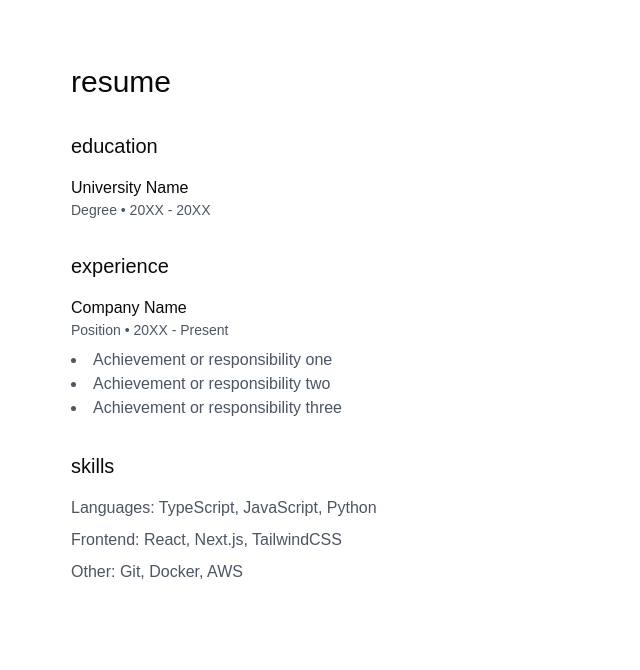
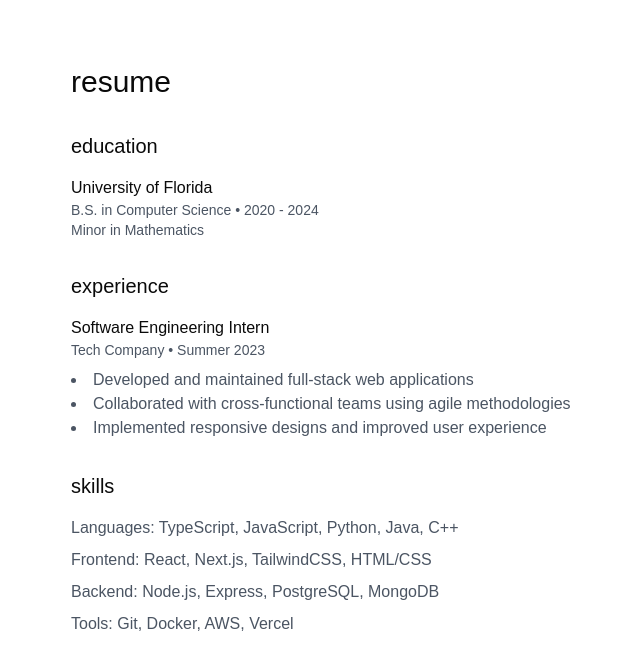
Before and after one commit to alvropena/my-website, a Next.js app: page /resume in a window 1280 px wide. Shown: the top 670 px of the page, without its empty margins (249-889 px from the left). Built offline with nearby package versions, Linux system fonts and the light colour scheme.

Commit message:
Update contact and projects info, add resume details

```diff
--- a/app/contact/page.tsx
+++ b/app/contact/page.tsx
@@ -15,7 +15,7 @@ export default function ContactPage() {
           </Link>
         </p>
         <p>
-          i'm also on{' '}
+          i&apos;m also on{' '}
           <Link
             href="https://github.com/yourusername"
             className="hover:text-[var(--hover-color)]"
--- a/app/projects/page.tsx
+++ b/app/projects/page.tsx
@@ -8,19 +8,19 @@ type Project = {
 
 const projects: Project[] = [
   {
-    title: "project one",
-    description: "a brief description of your first project",
-    link: "https://github.com/yourusername/project-one"
+    title: "personal website",
+    description: "minimalist portfolio and blog built with Next.js, TypeScript, and TailwindCSS",
+    link: "https://github.com/alvropena/my-website"
   },
   {
-    title: "project two",
-    description: "a brief description of your second project",
-    link: "https://github.com/yourusername/project-two"
+    title: "spotify clone",
+    description: "a spotify clone built with Next.js and Supabase",
+    link: "https://github.com/alvropena/spotify-clone"
   },
   {
-    title: "project three",
-    description: "a brief description of your third project",
-    link: "https://github.com/yourusername/project-three"
+    title: "notion clone",
+    description: "a notion-like editor with real-time collaboration",
+    link: "https://github.com/alvropena/notion-clone"
   }
 ]
 
@@ -36,6 +36,7 @@ export default function ProjectsPage() {
                 href={project.link}
                 className="hover:text-[var(--hover-color)]"
                 target="_blank"
+                rel="noopener noreferrer"
               >
                 {project.title}
               </Link>
--- a/app/resume/page.tsx
+++ b/app/resume/page.tsx
@@ -7,8 +7,9 @@ export default function ResumePage() {
         <h2 className="text-xl font-light mb-4">education</h2>
         <div className="space-y-4">
           <div>
-            <h3 className="font-medium">University Name</h3>
-            <p className="text-sm text-gray-600">Degree • 20XX - 20XX</p>
+            <h3 className="font-medium">University of Florida</h3>
+            <p className="text-sm text-gray-600">B.S. in Computer Science • 2020 - 2024</p>
+            <p className="text-sm text-gray-600">Minor in Mathematics</p>
           </div>
         </div>
       </section>
@@ -17,12 +18,12 @@ export default function ResumePage() {
         <h2 className="text-xl font-light mb-4">experience</h2>
         <div className="space-y-4">
           <div>
-            <h3 className="font-medium">Company Name</h3>
-            <p className="text-sm text-gray-600">Position • 20XX - Present</p>
+            <h3 className="font-medium">Software Engineering Intern</h3>
+            <p className="text-sm text-gray-600">Tech Company • Summer 2023</p>
             <ul className="list-disc list-inside text-gray-600 mt-2">
-              <li>Achievement or responsibility one</li>
-              <li>Achievement or responsibility two</li>
-              <li>Achievement or responsibility three</li>
+              <li>Developed and maintained full-stack web applications</li>
+              <li>Collaborated with cross-functional teams using agile methodologies</li>
+              <li>Implemented responsive designs and improved user experience</li>
             </ul>
           </div>
         </div>
@@ -31,9 +32,10 @@ export default function ResumePage() {
       <section className="mb-8">
         <h2 className="text-xl font-light mb-4">skills</h2>
         <div className="space-y-2 text-gray-600">
-          <p>Languages: TypeScript, JavaScript, Python</p>
-          <p>Frontend: React, Next.js, TailwindCSS</p>
-          <p>Other: Git, Docker, AWS</p>
+          <p>Languages: TypeScript, JavaScript, Python, Java, C++</p>
+          <p>Frontend: React, Next.js, TailwindCSS, HTML/CSS</p>
+          <p>Backend: Node.js, Express, PostgreSQL, MongoDB</p>
+          <p>Tools: Git, Docker, AWS, Vercel</p>
         </div>
       </section>
     </div>
```
